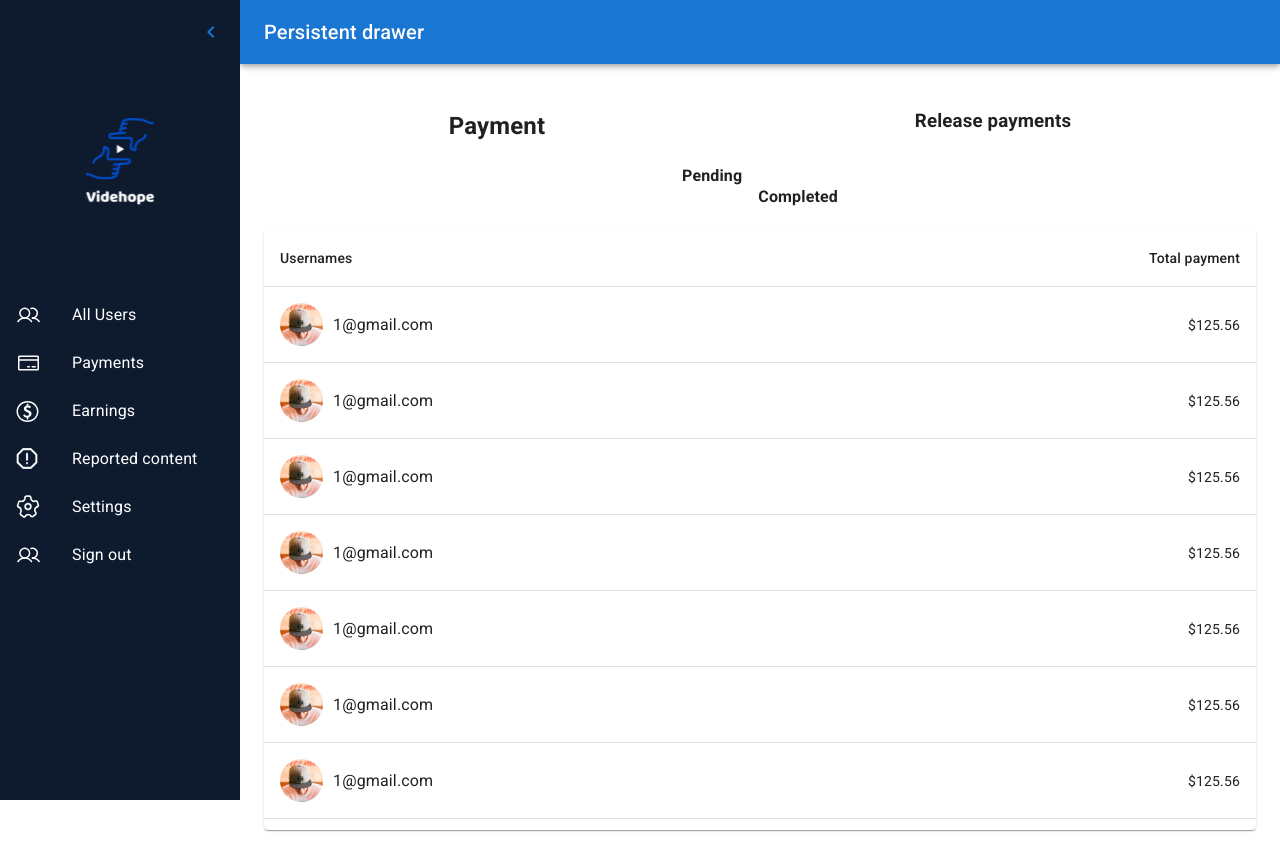
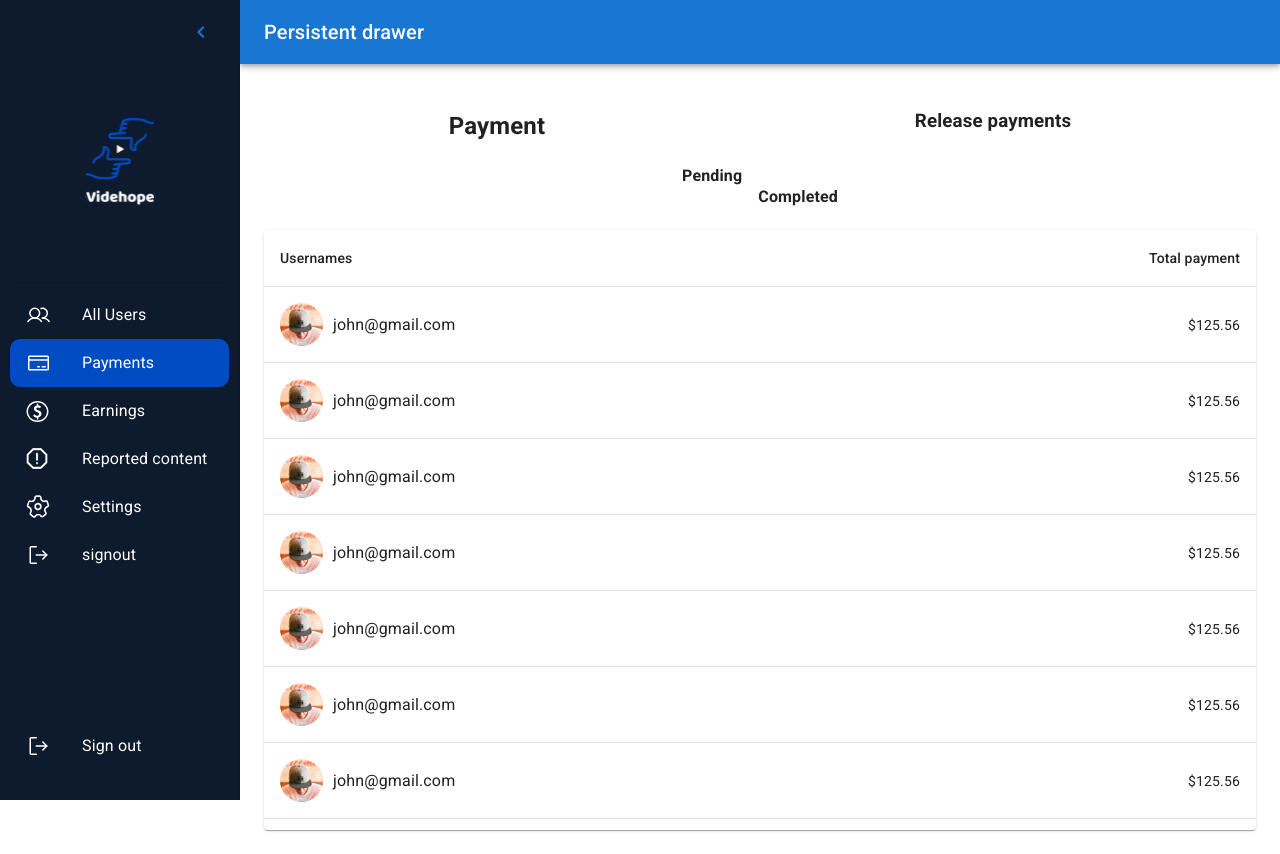
Before and after one commit to Ashiq-jutt/videhope-react, a React (Create React App) app: page /payments in a window 1280 px wide. Both pictures are taken after a click on the button "open drawer". Built offline with nearby package versions, Linux system fonts and the light colour scheme.

Commit message:
side bar changes

```diff
--- a/src/App.js
+++ b/src/App.js
@@ -49,6 +49,14 @@ const routes = [
     route: "/settings",
     component: <Setting />,
   },
+  {
+    type: "collapse",
+    name: "signout",
+    key: "signout",
+    icon: 'logout',
+    route: "/signout",
+    component: <SignIn />,
+  },
 
 
 ];
--- a/src/assets/index.js
+++ b/src/assets/index.js
@@ -5,3 +5,4 @@ export { default as reportedContent } from './reported-content.svg'
 export { default as settings } from './settings.svg'
 export { default as dollar } from './dollar.svg'
 export { default as arrowUp } from './arrow-up.svg'
+export { default as logout } from './logout.svg'
--- a/src/components/drawer.js
+++ b/src/components/drawer.js
@@ -16,7 +16,7 @@ import { styled, useTheme } from '@mui/material/styles';
 import Toolbar from '@mui/material/Toolbar';
 import Typography from '@mui/material/Typography';
 import * as React from 'react';
-import { Link } from 'react-router-dom';
+import { Link, useLocation, useMatch } from 'react-router-dom';
 import * as SVG from '../assets';
 import logo from "../assets/logo.svg";
 
@@ -70,7 +70,12 @@ const DrawerHeader = styled('div')(({ theme }) => ({
 export default function PersistentDrawerLeft({ children, routes }) {
     const theme = useTheme();
     // const navigation = useNavigation();
+    // const match = useMatch();
+    // console.log('match=>>', match);
+    const loc = useLocation();
+    console.log('log=>>>', loc);
     const [open, setOpen] = React.useState(false);
+    const [route, setRoute] = React.useState('users');
 
     const handleDrawerOpen = () => {
         setOpen(true);
@@ -108,6 +113,7 @@ export default function PersistentDrawerLeft({ children, routes }) {
                         width: drawerWidth,
                         boxSizing: 'border-box',
                         backgroundColor: '#0E1A2E',
+                        paddingX: '10px'
                     },
                 }}
                 variant="persistent"
@@ -121,32 +127,34 @@ export default function PersistentDrawerLeft({ children, routes }) {
                 </DrawerHeader>
                 <img src={logo} className={"logo"} />
                 <Divider />
-                <List>
+                <List style={{ flex: 1, }}>
                     {routes?.map(({ type, name, icon, title, noCollapse, key, href, route }, index) => {
                         const iconName = SVG[icon];
                         return (
+                            <Link style={{ textDecoration: "none" }} to={route}>
                                 <ListItem key={index} disablePadding>
-                                <Link style={{ textDecoration: "none" }} to={route}>
-                                    <ListItemButton>
+                                    <ListItemButton style={{ width: '220px', borderRadius: '10px', backgroundColor: route === loc.pathname ? '#014BC3' : null }}>
                                         <ListItemIcon>
                                             <img src={iconName} />
                                         </ListItemIcon>
                                         <ListItemText sx={{ color: 'white' }} primary={name} />
                                     </ListItemButton>
+                                </ListItem>
                             </Link>
-                            </ListItem>
                         )
                     })}
+                    <Box position={'absolute'} bottom={'30px'} width={'100%'}>
+                        <Link style={{ textDecoration: "none" }} to={'/earnings'}>
                             <ListItem key={6} disablePadding>
-                        <Link style={{ textDecoration: "none" }} to={'/earnings'}>
-                            <ListItemButton>
+                                <ListItemButton style={{ width: '220px', }}>
                                     <ListItemIcon>
-                                    <img src={SVG.group} />
+                                        <img src={SVG.logout} />
                                     </ListItemIcon>
                                     <ListItemText sx={{ color: 'white' }} primary={'Sign out'} />
                                 </ListItemButton>
+                            </ListItem>
                         </Link>
-                    </ListItem>
+                    </Box>
                 </List>
             </Drawer>
             <Main open={open}>
--- a/src/pages/paymentData.js
+++ b/src/pages/paymentData.js
@@ -18,46 +18,46 @@ var arr = [
   {
     id: 1,
     profile: profile,
-    email: "1@gmail.com",
+    email: "john@gmail.com",
     payment: "$125.56",
   },
   {
     id: 1,
     profile: profile,
-    email: "1@gmail.com",
+    email: "john@gmail.com",
     payment: "$125.56",
   }, {
     id: 1,
     profile: profile,
-    email: "1@gmail.com",
+    email: "john@gmail.com",
     payment: "$125.56",
   }, {
     id: 1,
     profile: profile,
-    email: "1@gmail.com",
+    email: "john@gmail.com",
     payment: "$125.56",
   }, {
     id: 1,
     profile: profile,
-    email: "1@gmail.com",
+    email: "john@gmail.com",
     payment: "$125.56",
   },
   {
     id: 2,
     profile: profile,
-    email: "1@gmail.com",
+    email: "john@gmail.com",
     payment: "$125.56",
   },
   {
     id: 3,
     profile: profile,
-    email: "1@gmail.com",
+    email: "john@gmail.com",
     payment: "$125.56",
   },
   {
     id: 4,
     profile: profile,
-    email: "1@gmail.com",
+    email: "john@gmail.com",
     payment: "$125.56",
   },
   {
```
Also changed, not shown: src/components/SidenavCollapse.js (deleted, +0 -97 lines), src/assets/logout.svg (added). Lines whose indentation alone changed are shown as unchanged.
